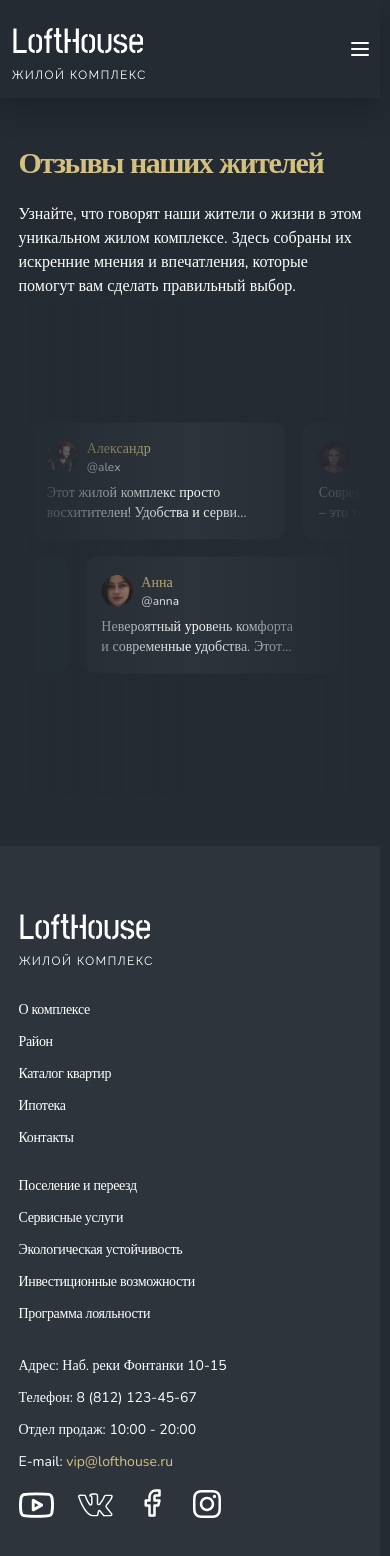
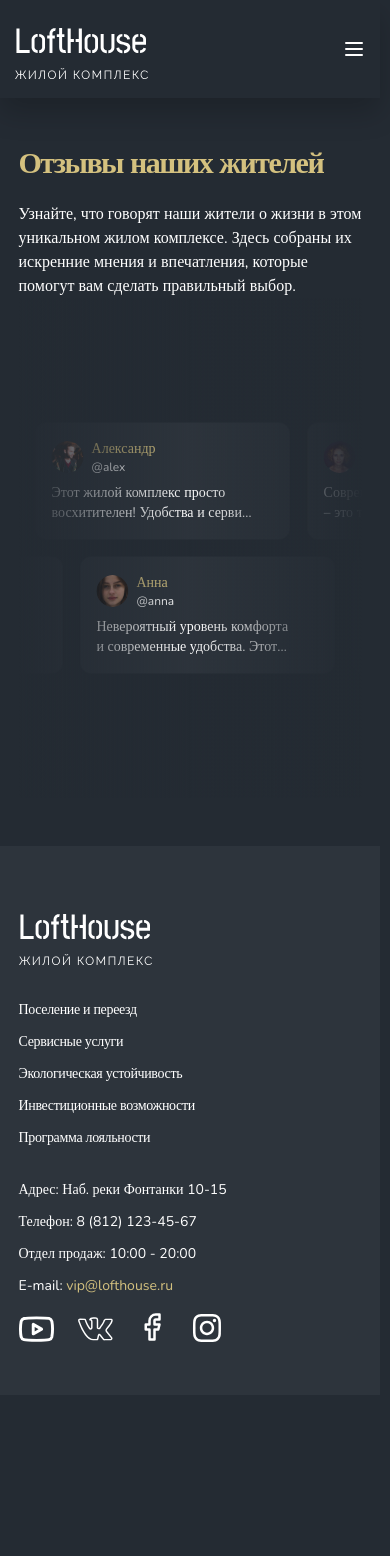
Before and after one commit to gurbanmamedov/loft-app, a React (Vite) app: page /testimonials in a window 390 px wide. Shown: the top 1556 px of the page. After the commit the page ends 1395 px from the top, so only its background shows below. Built offline with nearby package versions, Linux system fonts and the light colour scheme.

Commit message:
fixed burger menu item

```diff
--- a/src/components/Footer/Footer.tsx
+++ b/src/components/Footer/Footer.tsx
@@ -4,15 +4,7 @@ import ContactInfo from './ContactInfo';
 import SocialMediaLinks from './SocialMediaLinks';
 
 const Footer = () => {
-    const firstLinks = [
-        { href: "#about", label: "О комплексе" },
-        { href: "#district", label: "Район" },
-        { href: "#apartments", label: "Каталог квартир" },
-        { to: "/mortgage", label: "Ипотека" },
-        { to: "/contacts", label: "Контакты" },
-    ];
-
-    const secondLinks = [
+    const footerLinks = [
         { href: "/", label: "Поселение и переезд" },
         { href: "/", label: "Сервисные услуги" },
         { href: "/", label: "Экологическая устойчивость" },
@@ -25,10 +17,7 @@ const Footer = () => {
             <div className="container">
                 <div className="flex flex-col gap-5 md:flex md:flex-row justify-between">
                     <LogoSection />
-                    <div className="flex flex-col gap-4 md:flex lg:flex-row lg:gap-[166px]">
-                        <FooterLinks links={firstLinks} />
-                        <FooterLinks links={secondLinks} />
-                    </div>
+                        <FooterLinks links={footerLinks} />
                     <div className="flex flex-col gap-3 pt-3">
                         <ContactInfo />
                         <SocialMediaLinks />
--- a/src/components/Header/BurgerButton.tsx
+++ b/src/components/Header/BurgerButton.tsx
@@ -1,17 +1,15 @@
-import { MenuIcon } from "lucide-react";
+import React from 'react';
+import { useBurgerMenu } from '@/context/BurgerButtonContext';
+import { MenuIcon } from 'lucide-react';
 
-interface BurgerButtonProps {
-    toggleMenu: () => void;
-}
+const BurgerButton: React.FC = () => {
+    const { toggleMenu } = useBurgerMenu();
 
-const BurgerButton: React.FC<BurgerButtonProps> = ({ toggleMenu }) => {
     return (
-        <div onClick={toggleMenu} className="text-white md:hidden pr-2">
+        <div onClick={toggleMenu} className="text-white md:hidden">
             <MenuIcon />
         </div>
-
-
-    )
+    );
 };
 
 export default BurgerButton;
--- a/src/components/Header/Header.tsx
+++ b/src/components/Header/Header.tsx
@@ -1,18 +1,13 @@
 import React from 'react';
-import BurgerButton from './BurgerButton';
 import NavBar from './NavBar';
 import { useBurgerMenu } from '@/context/BurgerButtonContext';
-import { FaInstagram } from 'react-icons/fa';
 import { Link } from 'react-router-dom';
 import { FiFacebook, FiYoutube } from 'react-icons/fi';
 import { SlSocialVkontakte } from 'react-icons/sl';
+import { FaInstagram } from 'react-icons/fa';
 
 const Header: React.FC = () => {
-    const { burgerOpen, toggleMenu } = useBurgerMenu();
-
-    const handleMenuItem = () => {
-        toggleMenu();
-    };
+    const { burgerOpen } = useBurgerMenu();
 
     return (
         <header
@@ -21,31 +16,30 @@ const Header: React.FC = () => {
                 }`}
         >
             <NavBar />
-            <BurgerButton toggleMenu={toggleMenu} />
             {burgerOpen && (
                 <div className="absolute top-20 w-full h-[400px] bg-siteBackground text-golden rounded-b-xl shadow-[0_10px_15px_-3px_rgba(0,0,0,0.5)]">
                     <ul className="flex flex-col pt-16 gap-7 items-center w-full h-full">
-                        <li onClick={handleMenuItem}>
+                        <li>
                             <a href="#about" className="text-golden text-base">
                                 О комплексе
                             </a>
                         </li>
-                        <li onClick={handleMenuItem}>
+                        <li>
                             <a href="#apartments" className="text-golden text-base">
                                 Каталог квартир
                             </a>
                         </li>
-                        <li onClick={handleMenuItem}>
+                        <li>
                             <Link to="/mortgage" className="text-golden text-base">
                                 Ипотека
                             </Link>
                         </li>
-                        <li onClick={handleMenuItem}>
+                        <li>
                             <a href="#testimonials" className="text-golden text-base">
                                 Отзывы
                             </a>
                         </li>
-                        <li onClick={handleMenuItem}>
+                        <li>
                             <Link to="/contacts" className="text-golden text-base">
                                 Контакты
                             </Link>
--- a/src/components/Header/NavBar.tsx
+++ b/src/components/Header/NavBar.tsx
@@ -1,17 +1,16 @@
+import React from 'react';
 import NavList from './NavList';
 import Logo from './Logo';
+import BurgerButton from './BurgerButton';
 
 
 const NavBar: React.FC = () => {
-
     return (
-        <>
-            <nav className="px-3 flex container justify-between items-center py-2">
-                <Logo />
-                <NavList />
-            </nav>
-
-        </>
+        <nav className="px-3 flex container justify-between items-center py-2">
+            <Logo />
+            <NavList />
+            <BurgerButton />
+        </nav>
     );
 };
 
--- a/src/components/SharedLayout.tsx
+++ b/src/components/SharedLayout.tsx
@@ -31,7 +31,7 @@ const SharedLayout = () => {
             {showScrollTopButton && (
                 <button
                     onClick={scrollToTop}
-                    className={`fixed bottom-28 right-5 md:right-10 lg:right-16 w-16 h-16 bg-golden text-white text-xl rounded-full shadow-lg flex items-center justify-center cursor-pointer
+                    className={`fixed bottom-28 right-5 md:right-10 lg:right-16 w-16 h-16 bg-golden text-white text-3xl rounded-full shadow-lg flex items-center justify-center cursor-pointer
                     transition-opacity duration-300 ease-in-out opacity-100
                     ${showScrollTopButton ? 'animate-fade-in' : 'animate-fade-out'}`}
                 >
```
